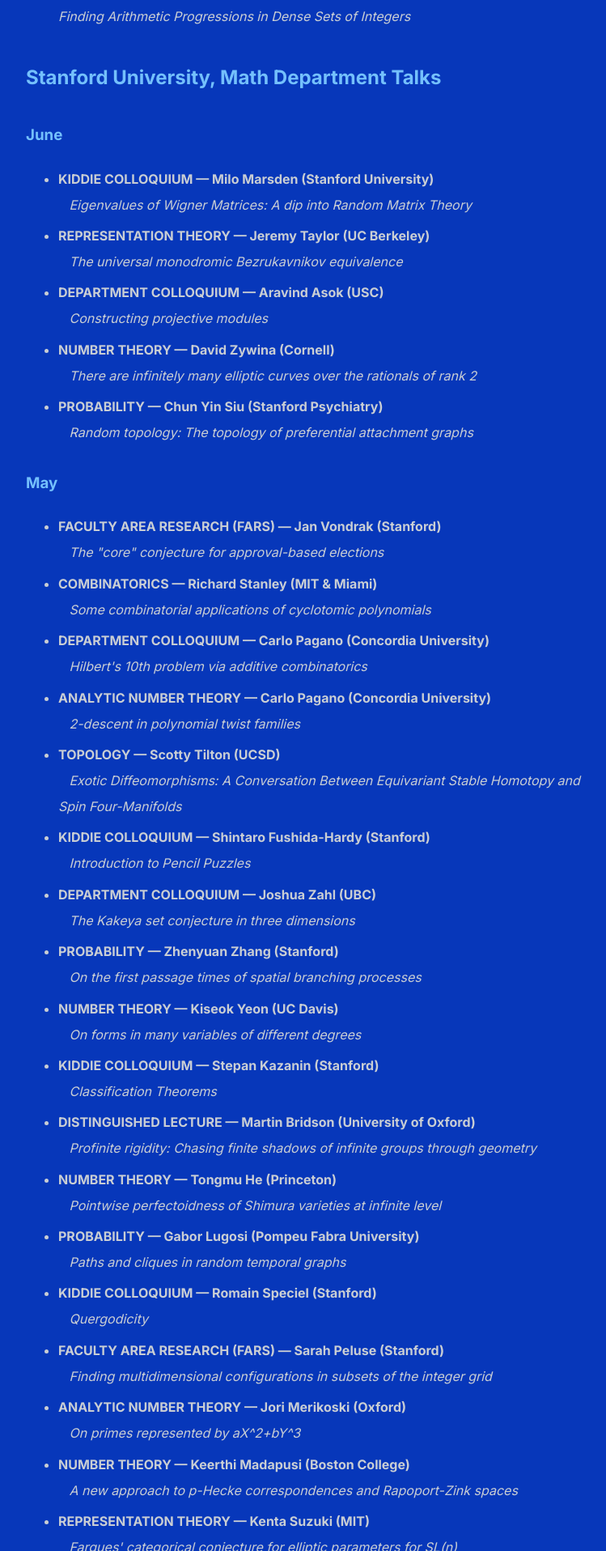
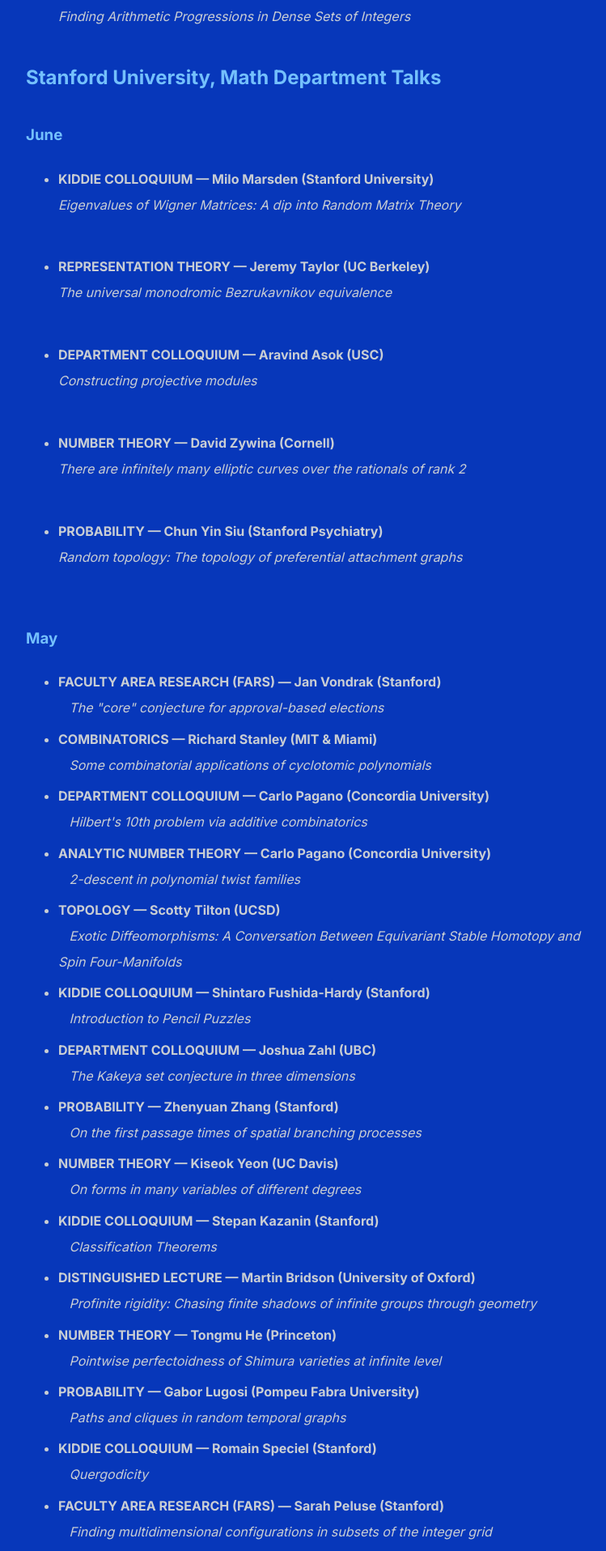
Before and after one commit to shihankanungo/shihankanungo.github.io, a Jekyll site: the page built from math-talks.md, in a window 1280 px wide. Shown: the part 2196-4112 px from the top of the page at 81% size, without its empty margins (248-997 px from the left). Built offline with Jekyll 4.4.1, drawn with Linux system fonts in a browser that asks for light colours.

Commit message:
Update math-talks.md

```diff
--- a/math-talks.md
+++ b/math-talks.md
@@ -71,34 +71,34 @@
 
 <ul>
 <li><details>
-  <summary style="list-style: none;"><b>KIDDIE COLLOQUIUM &mdash; Milo Marsden (Stanford University)</b><br>&nbsp;&nbsp;
+  <summary style="list-style: none;"><b>KIDDIE COLLOQUIUM &mdash; Milo Marsden (Stanford University)</b><br>
     <i>Eigenvalues of Wigner Matrices: A dip into Random Matrix Theory</i></summary>
   <small><img src="images/06-05a.png" alt="June 5"></small>
-</details></li>
+</details></li><br>
 
 <li><details>
-  <summary style="list-style: none;"><b>REPRESENTATION THEORY &mdash; Jeremy Taylor (UC Berkeley)</b><br>&nbsp;&nbsp;
+  <summary style="list-style: none;"><b>REPRESENTATION THEORY &mdash; Jeremy Taylor (UC Berkeley)</b><br>
     <i>The universal monodromic Bezrukavnikov equivalence</i></summary>
   <small><img src="images/06-05c.png" alt="June 5"></small>
-</details></li>
+</details></li><br>
 
 <li><details>
-  <summary style="list-style: none;"><b>DEPARTMENT COLLOQUIUM &mdash; Aravind Asok (USC)</b><br>&nbsp;&nbsp;
+  <summary style="list-style: none;"><b>DEPARTMENT COLLOQUIUM &mdash; Aravind Asok (USC)</b><br>
     <i>Constructing projective modules</i></summary>
   <small><img src="images/06-05b.png" alt="June 5"></small>
-</details></li>
+</details></li><br>
 
 <li><details>
-  <summary style="list-style: none;"><b>NUMBER THEORY &mdash; David Zywina (Cornell)</b><br>&nbsp;&nbsp;
+  <summary style="list-style: none;"><b>NUMBER THEORY &mdash; David Zywina (Cornell)</b><br>
     <i>There are infinitely many elliptic curves over the rationals of rank 2</i></summary>
   <small><img src="images/06-02a.png" alt="June 2"></small>
-</details></li>
+</details></li><br>
 
 <li><details>
-  <summary style="list-style: none;"><b>PROBABILITY &mdash; Chun Yin Siu (Stanford Psychiatry)</b><br>&nbsp;&nbsp;
+  <summary style="list-style: none;"><b>PROBABILITY &mdash; Chun Yin Siu (Stanford Psychiatry)</b><br>
     <i>Random topology: The topology of preferential attachment graphs</i></summary>
   <small><img src="images/06-02b.png" alt="June 2"></small>
-</details></li>
+</details></li><br>
 </ul>
 
 ### May
```
